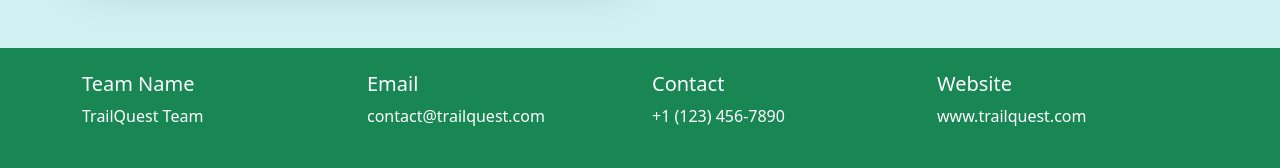
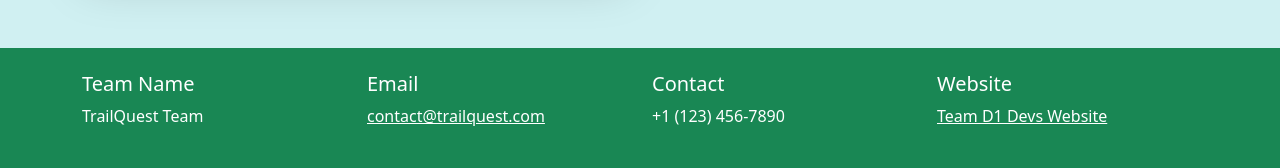
Before and after one commit to MichaelMwb/TrailQuest, a Django app: page / in a window 1280 px wide. Shown: the part 688-856 px from the top of the page. Run offline with Django 5.2, Linux system fonts and the light colour scheme.

Commit message:
changed website link in footer and made clickable links underlined

```diff
--- a/accounts/templates/base.html
+++ b/accounts/templates/base.html
@@ -90,7 +90,7 @@
                 </div>
                 <div class="col-md-3">
                     <h5>Email</h5>
-                    <p><a href="mailto:contact@trailquest.com" class="text-white text-decoration-none">contact@trailquest.com</a></p>
+                    <p><a href="mailto:contact@trailquest.com" class="text-white text-decoration-underline">contact@trailquest.com</a></p>
                 </div>
                 <div class="col-md-3">
                     <h5>Contact</h5>
@@ -98,7 +98,7 @@
                 </div>
                 <div class="col-md-3">
                     <h5>Website</h5>
-                    <p><a href="https://www.trailquest.com" target="_blank" class="text-white text-decoration-none">www.trailquest.com</a></p>
+                    <p><a href="https://jaydensaaaaaaaaaam.wixsite.com/team-project-website" target="_blank" class="text-white text-decoration-underline">Team D1 Devs Website</a></p>
                 </div>
             </div>
         </div>
```
